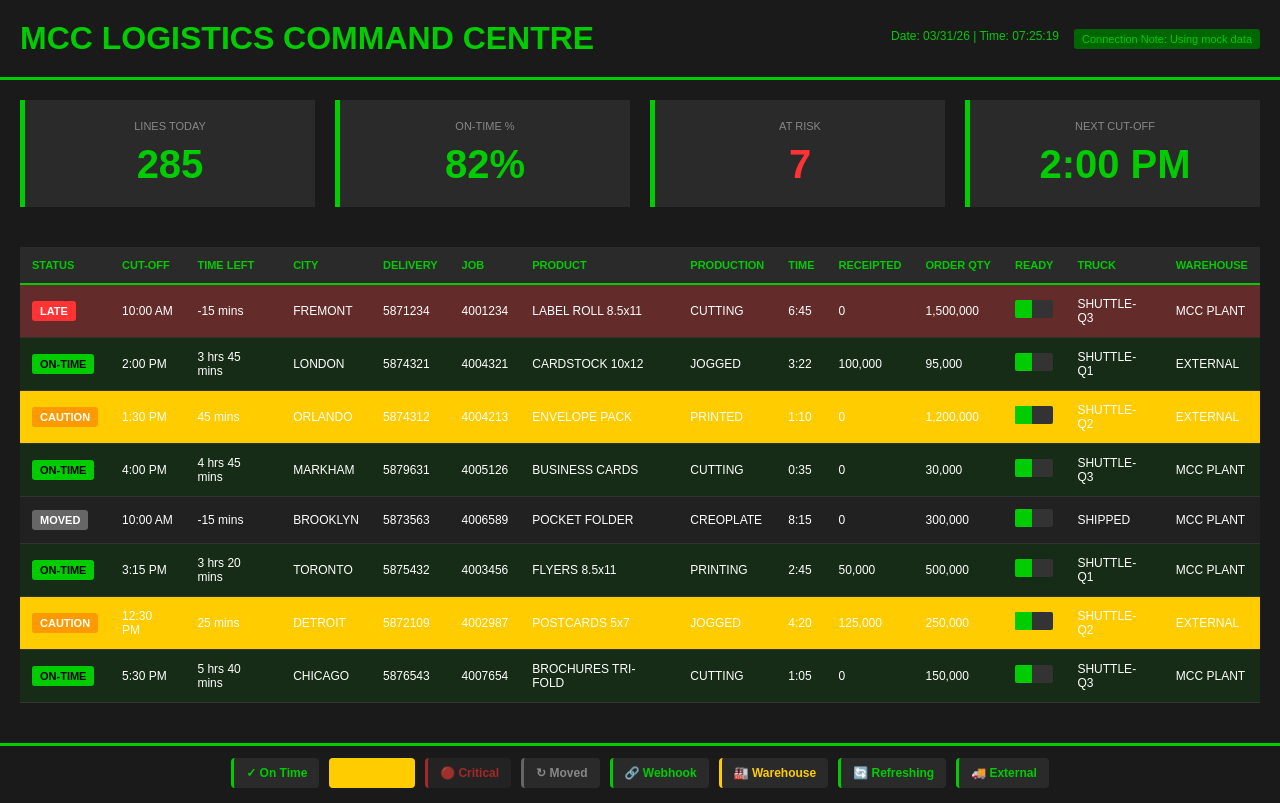
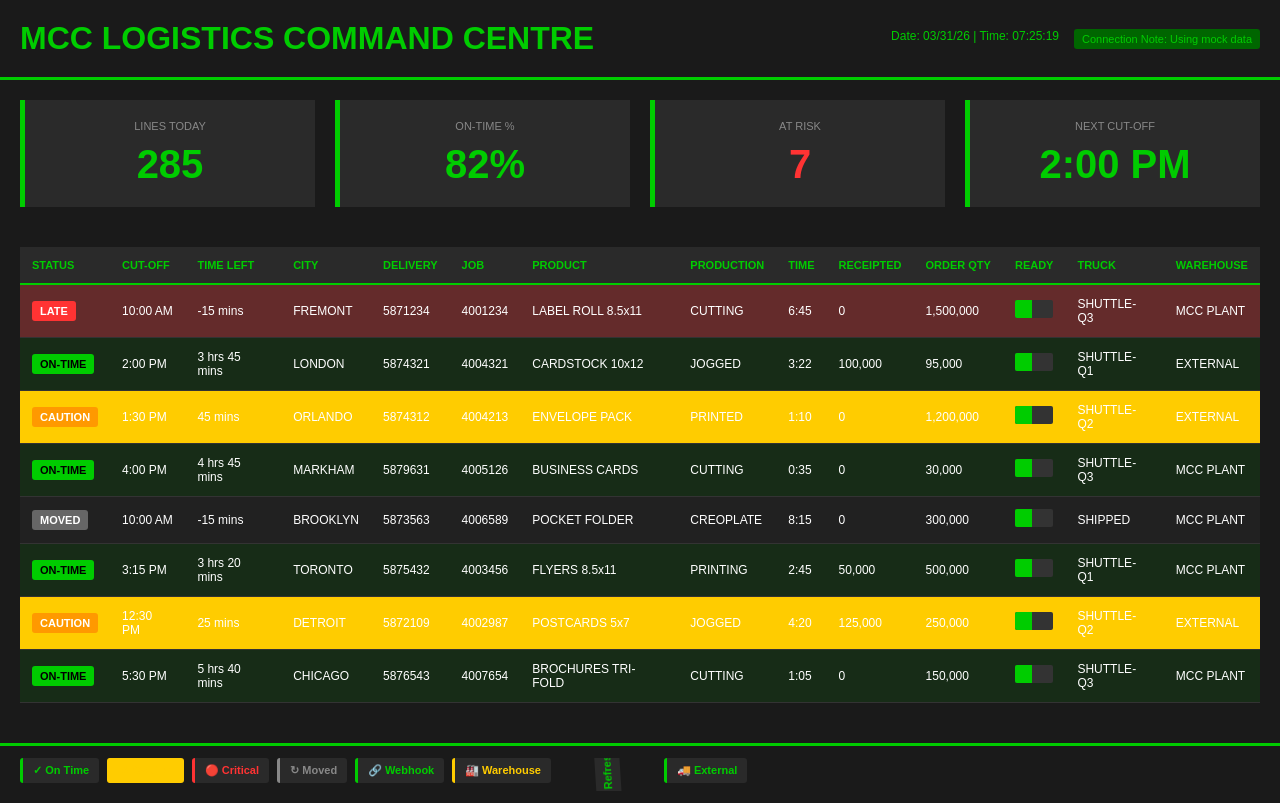
Before and after one commit to ricardo-business-camp/mcc-logistics-dashboard, a React (Create React App) app: page / in a window 1280 px wide. Built offline with nearby package versions, Linux system fonts and the light colour scheme.

Commit message:
Update App.css

```diff
--- a/src/App.css
+++ b/src/App.css
@@ -85,6 +85,7 @@ html, body, #root {
   font-size: 40px;
   color: #00cc00;
   font-weight: bold;
+  animation: refresh 0.5s ease-in-out;
 }
 
 .metric-value.metric-green {
@@ -93,6 +94,12 @@ html, body, #root {
 
 .metric-value.metric-red {
   color: #ff3333;
+}
+
+@keyframes refresh {
+  0% { opacity: 1; transform: scale(1); }
+  50% { opacity: 0.7; transform: scale(1.05); }
+  100% { opacity: 1; transform: scale(1); }
 }
 
 .table-section {
@@ -157,6 +164,11 @@ html, body, #root {
   50% { background-color: #ff9900; color: #fff; }
 }
 
+@keyframes spin {
+  0% { transform: rotate(0deg); }
+  100% { transform: rotate(360deg); }
+}
+
 .status-badge {
   display: inline-block;
   padding: 4px 8px;
@@ -214,20 +226,26 @@ html, body, #root {
 
 .footer-status {
   display: flex;
-  flex-wrap: wrap;
-  gap: 10px;
-  justify-content: center;
+  flex-wrap: nowrap;
+  gap: 8px;
+  justify-content: flex-start;
+  overflow-x: auto;
+  -webkit-overflow-scrolling: touch;
+  padding-bottom: 8px;
 }
 
 .status-item {
-  display: inline-block;
-  font-size: 12px;
+  display: inline-flex;
+  align-items: center;
+  gap: 4px;
+  font-size: 11px;
   background-color: #2a2a2a;
-  padding: 8px 12px;
+  padding: 6px 10px;
   border-left: 3px solid #666;
-  border-radius: 4px;
+  border-radius: 3px;
   white-space: nowrap;
   font-weight: bold;
+  flex-shrink: 0;
 }
 
 /* STATUS INDICATOR COLORS */
@@ -244,12 +262,11 @@ html, body, #root {
 .status-item.status-critical {
   color: #ff3333;
   border-left: 3px solid #ff3333;
-  animation: pulse 1s infinite;
 }
 
 .status-item.status-moved {
   color: #888;
-  border-left: 3px solid #666;
+  border-left: 3px solid #888;
 }
 
 .status-item.status-webhook {
@@ -265,20 +282,12 @@ html, body, #root {
 .status-item.status-refresh {
   color: #00cc00;
   border-left: 3px solid #00cc00;
+  animation: spin 2s linear infinite;
 }
 
 .status-item.status-external {
   color: #00cc00;
   border-left: 3px solid #00cc00;
-}
-
-@keyframes pulse {
-  0%, 100% {
-    opacity: 1;
-  }
-  50% {
-    opacity: 0.6;
-  }
 }
 
 @media (max-width: 1199px) {
@@ -327,8 +336,8 @@ html, body, #root {
   }
 
   .status-item {
-    font-size: 10px;
-    padding: 6px 8px;
+    font-size: 9px;
+    padding: 5px 8px;
   }
 }
 
@@ -376,12 +385,10 @@ html, body, #root {
 
   .footer-status {
     gap: 6px;
-    overflow-x: auto;
   }
 
   .status-item {
     font-size: 8px;
     padding: 4px 6px;
-    flex-shrink: 0;
   }
 }
```
